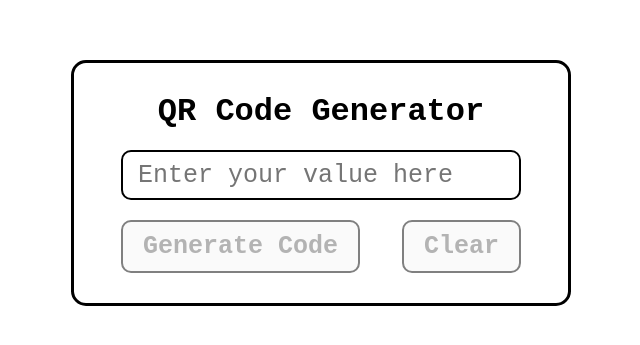
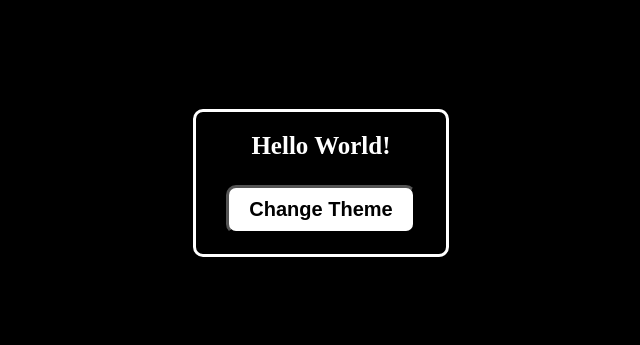
Before and after one commit to adi-sd/react-mini-projects, a React (Vite) app: page / in a window 1280 px wide. Shown: the part 217-562 px from the top of the page, without its empty margins (319-959 px from the left). Built offline with nearby package versions, Linux system fonts and the light colour scheme.

Commit message:
Completed Dark mode Component

```diff
--- a/src/components/App.jsx
+++ b/src/components/App.jsx
@@ -6,6 +6,7 @@ import ImageCarousel from "./image-carousel/ImageCarousel";
 import LoadMoreData from "./load-more-data/LoadMoreData";
 import SideMenu from "./side-menu/SideMenu";
 import QrCodeGenerator from "./qr-code-generator/QrCodeGenerator";
+import DarkMode from "./dark-mode/DarkMode";
 
 function App() {
     return (
@@ -27,7 +28,9 @@ function App() {
             {/* Side Menu Component */}
             {/* <SideMenu></SideMenu> */}
             {/* QR Code Generator */}
-            <QrCodeGenerator></QrCodeGenerator>
+            {/* <QrCodeGenerator></QrCodeGenerator> */}
+            {/* Dark Mode */}
+            <DarkMode></DarkMode>
         </div>
     );
 }
--- /dev/null
+++ b/src/components/dark-mode/DarkMode.jsx
@@ -0,0 +1,21 @@
+import "./DarkMode.scss";
+import useLocalStorage from "./useLocalStorage";
+
+function DarkMode() {
+    const [theme, setTheme] = useLocalStorage("theme", "dark");
+
+    function handleToggleTheme() {
+        setTheme(theme === "light" ? "dark" : "light");
+    }
+
+    return (
+        <div className="dark-mode-component" data-theme={theme}>
+            <div className="dark-mode-container">
+                <p>Hello World!</p>
+                <button onClick={handleToggleTheme}>Change Theme</button>
+            </div>
+        </div>
+    );
+}
+
+export default DarkMode;
--- /dev/null
+++ b/src/components/dark-mode/DarkMode.scss
@@ -0,0 +1,73 @@
+.dark-mode-component {
+    height: 100vh;
+    width: 100vw;
+
+    display: flex;
+    justify-content: center;
+    align-items: center;
+
+    transition: all 0.5s;
+
+    .dark-mode-container {
+        display: flex;
+        flex-direction: column;
+        justify-content: center;
+        align-items: center;
+        gap: 25px;
+
+        border: 3px solid;
+        border-radius: 10px;
+        padding: 20px 30px;
+    }
+
+    p {
+        font-size: 25px;
+        font-weight: bold;
+        text-align: center;
+    }
+
+    button {
+        font-size: 20px;
+        padding: 10px 20px;
+        border-radius: 10px;
+        border-width: 3px;
+        font-weight: 600;
+        cursor: pointer;
+    }
+
+    &[data-theme="light"] {
+        background-color: white;
+
+        p {
+            color: black;
+        }
+
+        button {
+            background-color: black;
+            border-color: white;
+            color: white;
+        }
+
+        .dark-mode-container {
+            border-color: black;
+        }
+    }
+
+    &[data-theme="dark"] {
+        background-color: black;
+
+        p {
+            color: white;
+        }
+
+        button {
+            background-color: white;
+            border-color: black;
+            color: black;
+        }
+
+        .dark-mode-container {
+            border-color: white;
+        }
+    }
+}
--- /dev/null
+++ b/src/components/dark-mode/useLocalStorage.jsx
@@ -0,0 +1,22 @@
+import { useEffect, useState } from "react";
+
+function useLocalStorage(key, defaultValue) {
+    const [value, setValue] = useState(() => {
+        let currentValue;
+        try {
+            currentValue = JSON.parse(localStorage.getItem(key) || String(defaultValue));
+        } catch (error) {
+            console.error(error);
+            currentValue = defaultValue;
+        }
+        return currentValue;
+    });
+
+    useEffect(() => {
+        localStorage.setItem(key, JSON.stringify(value));
+    }, [key, value]);
+
+    return [value, setValue];
+}
+
+export default useLocalStorage;
```
